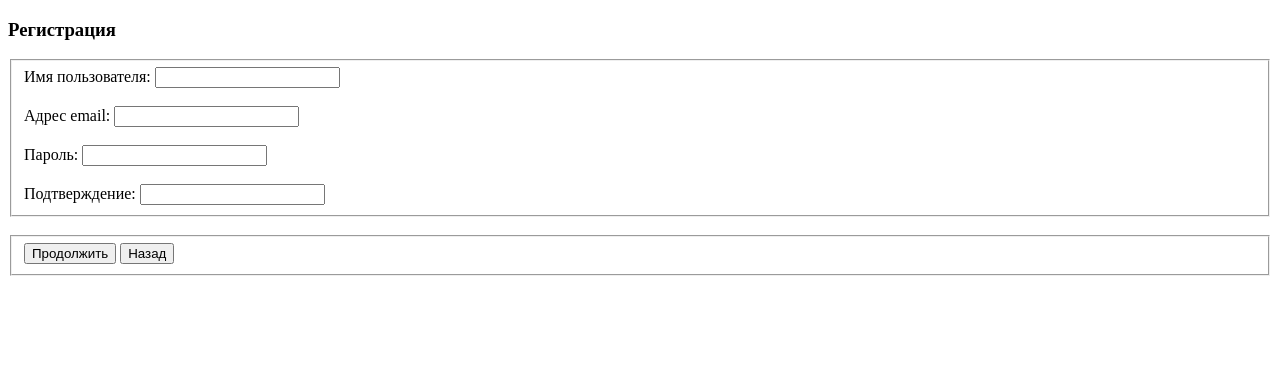
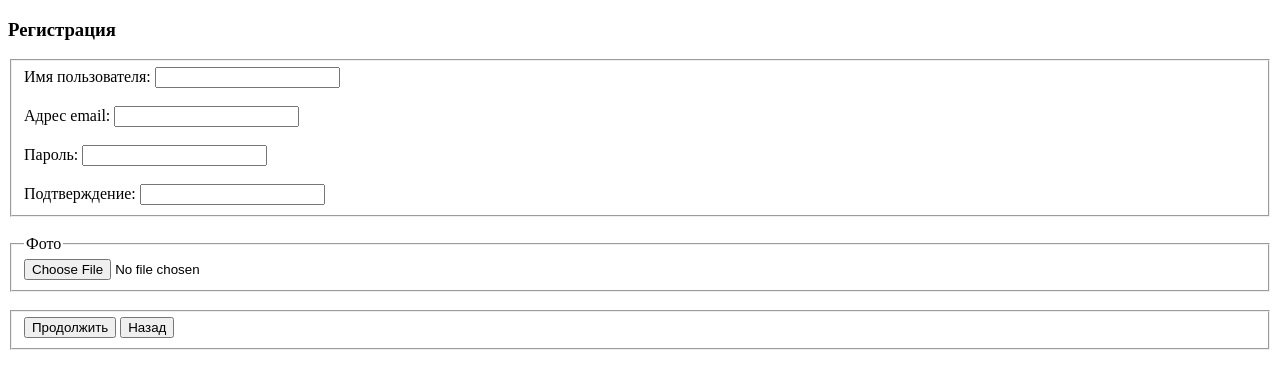
Before and after one commit to mgladkovspb/layout, a plain HTML site: page HW2/register.html in a window 1280 px wide. Drawn offline with Linux system fonts and the light colour scheme.

Commit message:
Добавил загрузку фото при регистрации

```diff
--- a/HW2/register.html
+++ b/HW2/register.html
@@ -34,6 +34,11 @@
         </fieldset>
         <br/>
         <fieldset>
+            <legend>Фото</legend>
+            <input type="file" accept="image/*">
+        </fieldset>
+        <br/>
+        <fieldset>
             <button type="submit">Продолжить</button>
             <button type="submit" formaction="index.html" form="back">Назад</button>
         </fieldset>
```
